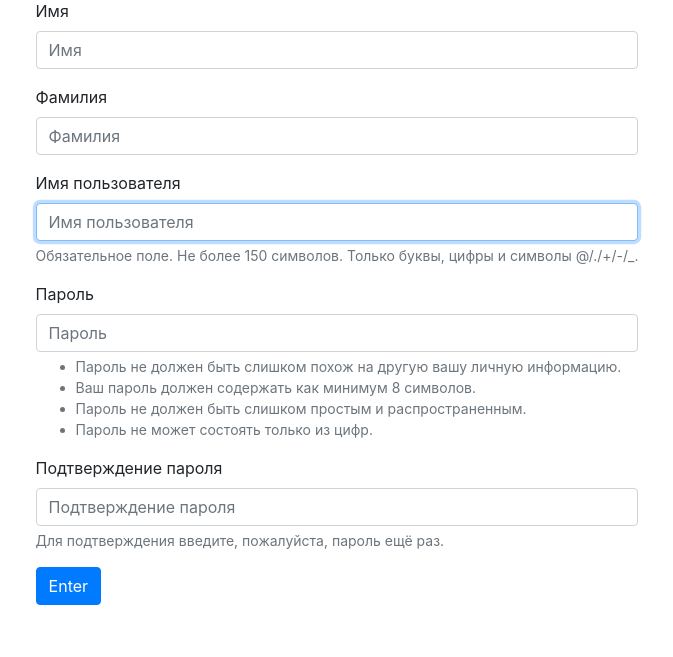
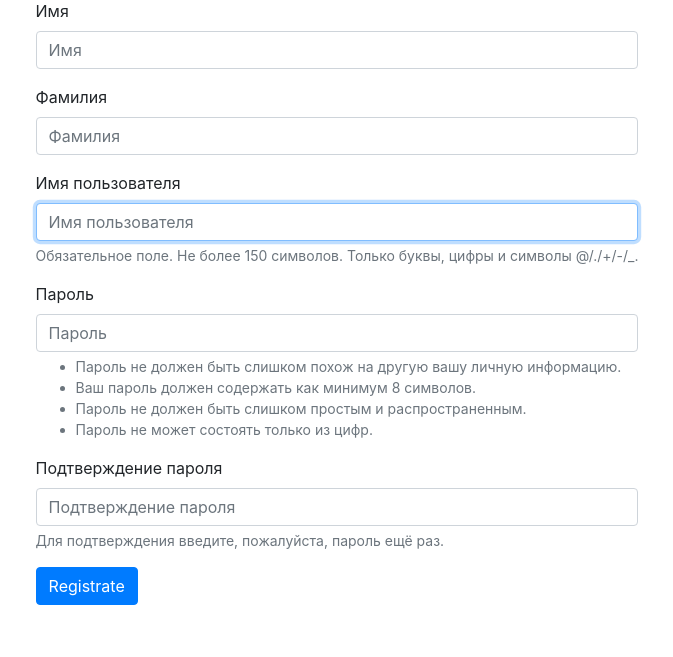
Before and after one commit to GregTMJ/python-project-52, a Django app: page /users/create/ in a window 1280 px wide. Shown: the part 105-762 px from the top of the page, without its empty margins (303-976 px from the left). Run offline with Django 4.2, Linux system fonts and the light colour scheme; some libraries are stand-ins or nearby versions.

Commit message:
trans fixes 2

```diff
--- a/task_manager/templates/users/register.html
+++ b/task_manager/templates/users/register.html
@@ -10,7 +10,7 @@
     <form method="POST">
         {% csrf_token %}
         {% bootstrap_form form %}
-        <button type="submit" class="btn btn-primary">{% trans 'Enter' %}</button>
+        <button type="submit" class="btn btn-primary">{% trans 'Registrate' %}</button>
 
     </form>
 </div>
```
Also changed, not shown: task_manager/locale/ru/LC_MESSAGES/django.po, 1 other file.
